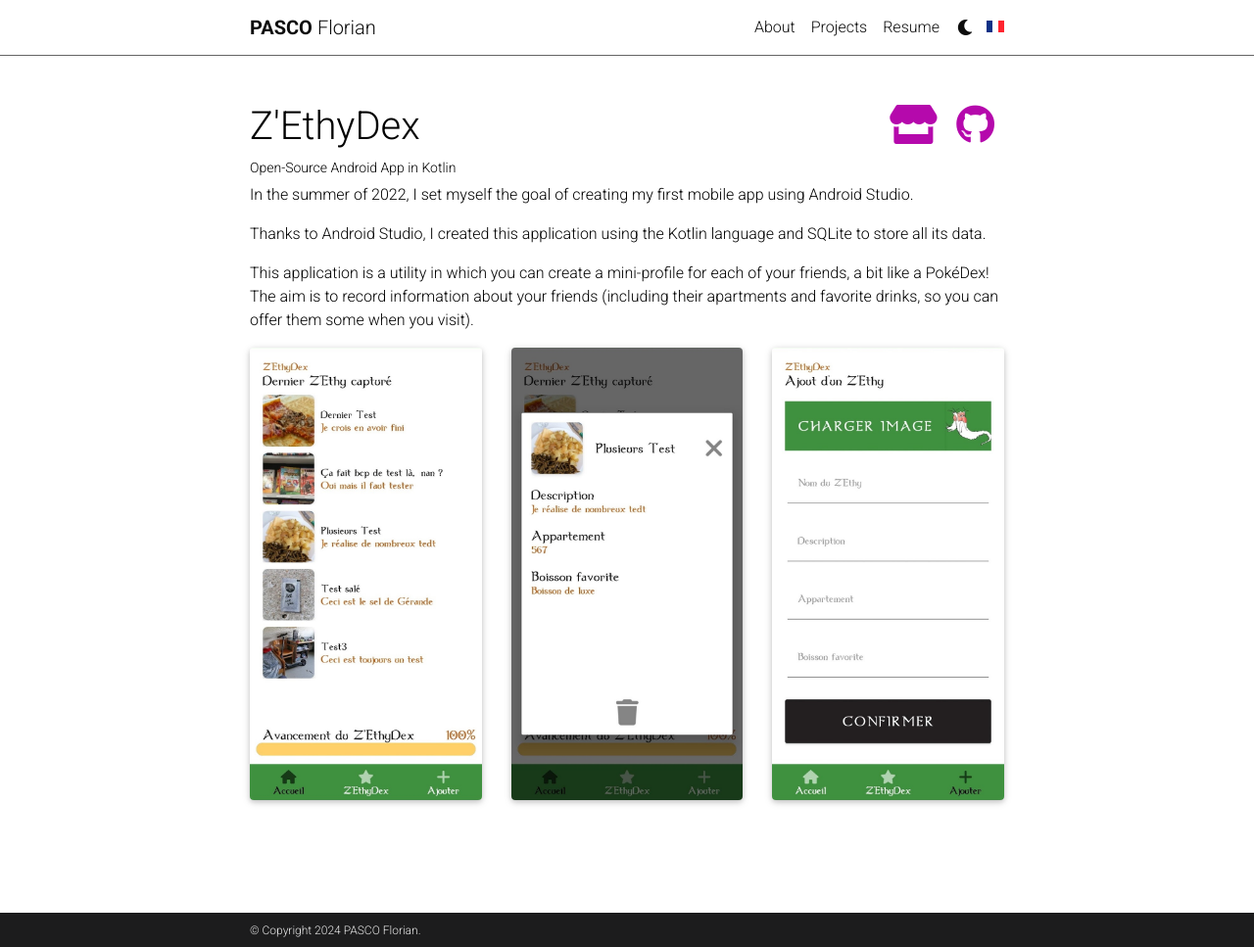
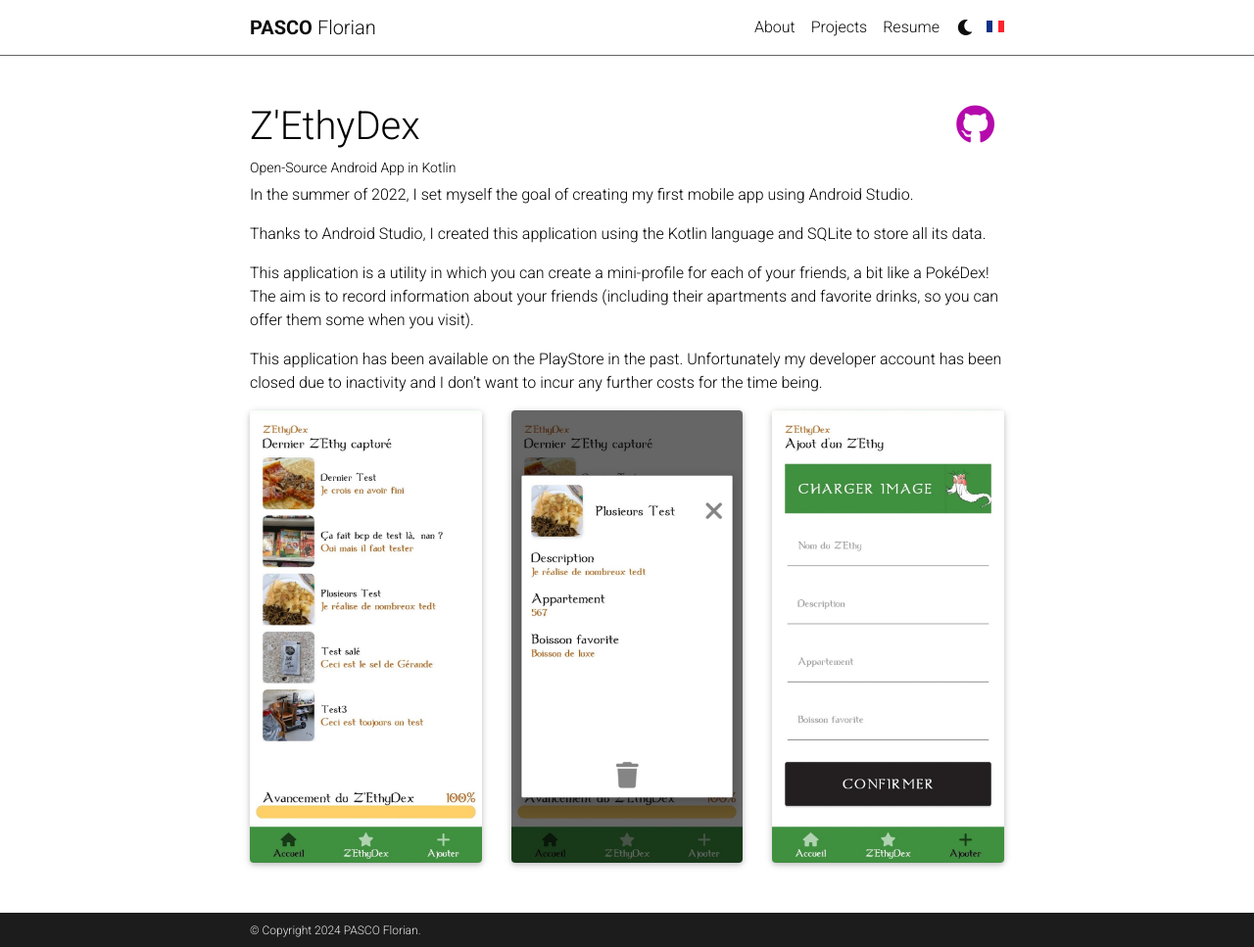
Before and after one commit to mpek29/en, a Jekyll site: the page built from _projects/zethydex.md, in a window 1280 px wide and 967 px high. Shown: the whole window at 98% size. Built offline with Jekyll 4.4.1, drawn with Linux system fonts in a browser that asks for light colours; full-size pictures stand in for the smaller copies a plugin makes; comment, search, counter and statistics services are not loaded; a style sheet for code colours, icons or effects is not loaded.

Commit message:
Update zethydex.md

```diff
--- a/_projects/zethydex.md
+++ b/_projects/zethydex.md
@@ -5,7 +5,7 @@
 img: assets/img/projects/zethydex/main.jpg
 importance: 1
 git: https://github.com/mpek29/ZEthyDex
-store: https://play.google.com/store/apps/details?id=fr.mpek29.zethydex
+<!-- store: https://play.google.com/store/apps/details?id=fr.mpek29.zethydex -->
 category: 2022
 ---
 
@@ -14,6 +14,8 @@
 Thanks to Android Studio, I created this application using the Kotlin language and SQLite to store all its data.
 
 This application is a utility in which you can create a mini-profile for each of your friends, a bit like a PokéDex! The aim is to record information about your friends (including their apartments and favorite drinks, so you can offer them some when you visit).
+
+This application has been available on the PlayStore in the past. Unfortunately my developer account has been closed due to inactivity and I don't want to incur any further costs for the time being.
 
 <div class="row">
     <div class="col-sm mt-3 mt-md-0">
```
